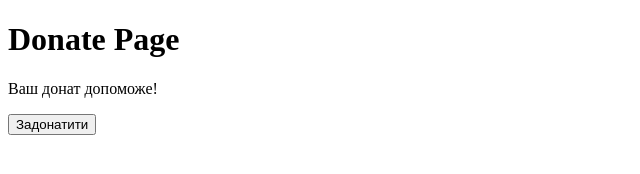
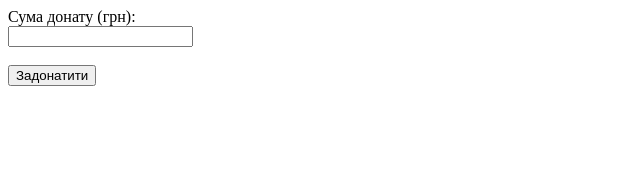
Before and after one commit to Velychkanych/donor-attribution-test, a plain HTML site: page frontend/index.html in a window 1280 px wide. Shown: the whole page, without its empty margins (0-640 px from the left). Drawn offline with Linux system fonts and the light colour scheme.

Commit message:
add field amount

```diff
--- a/frontend/index.html
+++ b/frontend/index.html
@@ -1,50 +1,50 @@
-<!DOCTYPE html>
-<html lang="uk">
-<head>
-    <meta charset="UTF-8" />
-    <title>Donor Funnel Tracker</title>
-</head>
-<body>
-<h1>Donate Page</h1>
+<form id="donateForm" onsubmit="submitDonation(event)">
+    <label for="amount">Сума донату (грн):</label><br />
+    <input type="number" id="amount" name="amount" required /><br /><br />
 
-<p>Ваш донат допоможе!</p>
-<form action="https://fake-wayforpay.com/pay" method="POST" onsubmit="injectSessionData(event)">
-    <input type="hidden" name="client_id" id="client_id" />
-    <input type="hidden" name="utm_source" id="utm_source" />
-    <input type="hidden" name="utm_medium" id="utm_medium" />
-    <input type="hidden" name="utm_campaign" id="utm_campaign" />
+    <input type="hidden" id="client_id" />
+    <input type="hidden" id="utm_source" />
+    <input type="hidden" id="utm_medium" />
+    <input type="hidden" id="utm_campaign" />
+
     <button type="submit">Задонатити</button>
 </form>
 
 <script>
-    (function () {
-        const getParam = (name) => new URLSearchParams(window.location.search).get(name);
-        const storageKey = 'donor_session_data';
+    const backendUrl = "https://donor-backend-jfpw.onrender.com/webhook";
 
-        const sessionData = {
-            utm_source: getParam('utm_source'),
-            utm_medium: getParam('utm_medium'),
-            utm_campaign: getParam('utm_campaign'),
-            gclid: getParam('gclid'),
-            fbclid: getParam('fbclid'),
-            referrer: document.referrer || null,
-            timestamp: new Date().toISOString(),
-            client_id: crypto.randomUUID(),
+    function submitDonation(event) {
+        event.preventDefault();
+
+        const data = JSON.parse(localStorage.getItem("donor_session_data") || "{}");
+
+        const amount = parseFloat(document.getElementById("amount").value);
+        if (isNaN(amount) || amount <= 0) {
+            alert("Будь ласка, введіть коректну суму.");
+            return;
+        }
+
+        const payload = {
+            client_id: data.client_id || "",
+            utm_source: data.utm_source || "",
+            utm_medium: data.utm_medium || "",
+            utm_campaign: data.utm_campaign || "",
+            amount: amount
         };
 
-        if (!localStorage.getItem(storageKey)) {
-            localStorage.setItem(storageKey, JSON.stringify(sessionData));
-            console.log('Session saved:', sessionData);
-        }
-    })();
-
-    function injectSessionData(event) {
-        const data = JSON.parse(localStorage.getItem('donor_session_data') || '{}');
-        document.getElementById('client_id').value = data.client_id || '';
-        document.getElementById('utm_source').value = data.utm_source || '';
-        document.getElementById('utm_medium').value = data.utm_medium || '';
-        document.getElementById('utm_campaign').value = data.utm_campaign || '';
+        fetch(backendUrl, {
+            method: "POST",
+            headers: { "Content-Type": "application/json" },
+            body: JSON.stringify(payload),
+        })
+            .then(res => res.json())
+            .then(data => {
+                alert("Донат збережено! ✅ Перевір лог");
+                console.log(data);
+            })
+            .catch(err => {
+                alert("Помилка 😢");
+                console.error(err);
+            });
     }
 </script>
-</body>
-</html>
```
